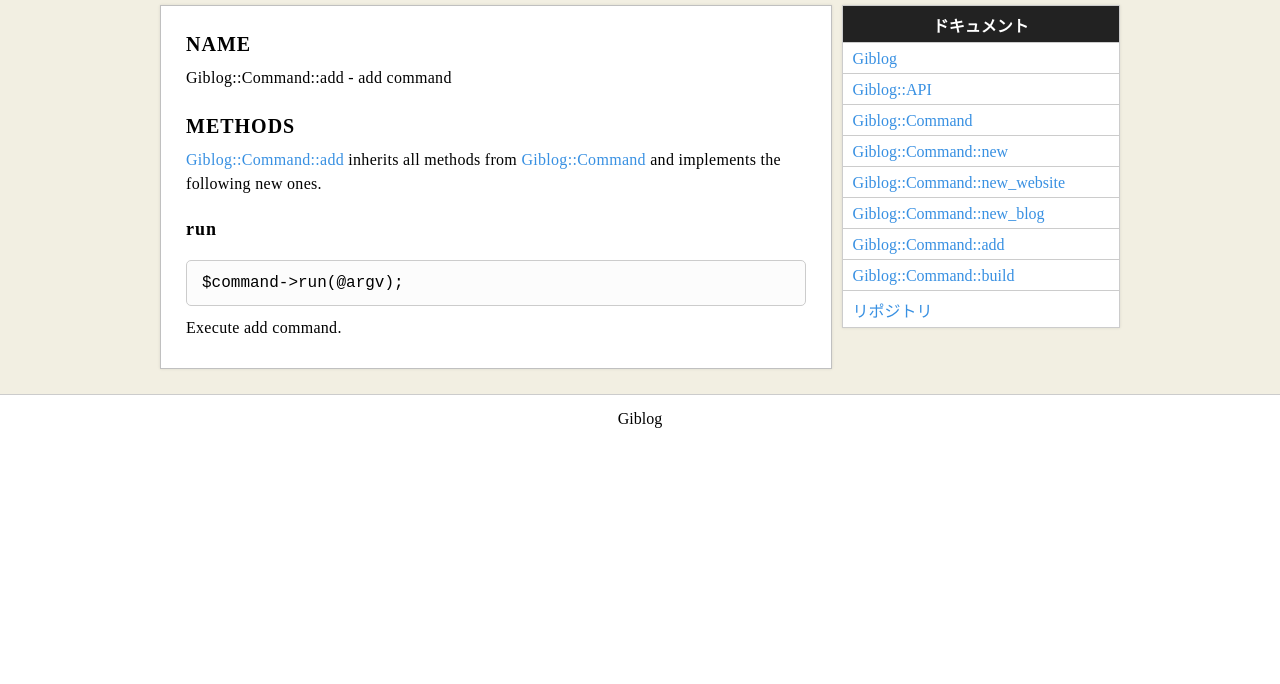
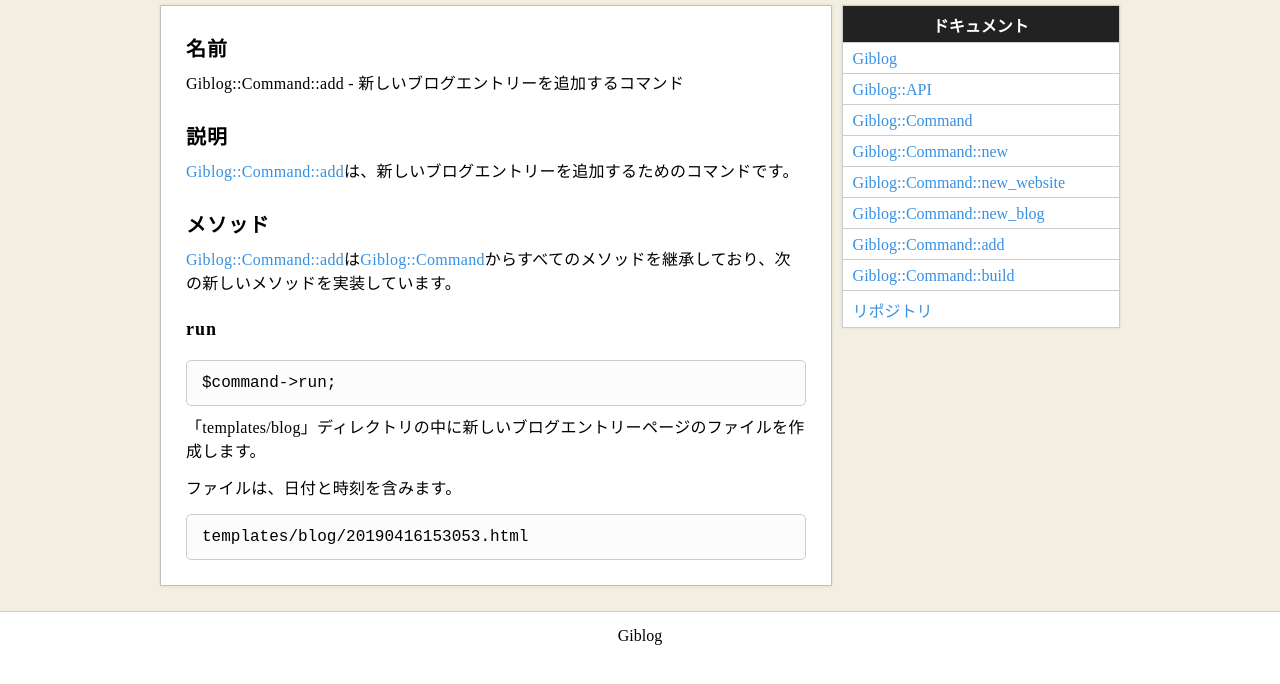
Before and after one commit to yuki-kimoto/Giblog-docjp-public, a plain HTML site: page Giblog/Command/add.html in a window 1280 px wide. Shown: the part 66-750 px from the top of the page. Drawn offline with Linux system fonts and the light colour scheme.

Commit message:
再構築

```diff
--- a/Giblog/Command/add.html
+++ b/Giblog/Command/add.html
@@ -6,6 +6,8 @@
 <meta name="viewport" content="width=device-width,initial-scale=1.0,minimum-scale=1.0">
 <link rel="stylesheet" type="text/css" href="/css/common.css">
 
+<title>Giblog::Command::add - 新しいブログエントリーを追加するコマンド</title>
+<meta name="description" content="L<Giblog::Command::addは、新しいブログエントリーを追加するためのコマンドです。">
   </head>
   <body>
     <div class="container">
@@ -24,19 +26,27 @@
 
   </div>
   <div class="middle">
-    <h1 id="NAME">NAME</h1>
+    <h1 id="">&#x540D;&#x524D;</h1>
 
-<p>Giblog::Command::add - add command</p>
+<p>Giblog::Command::add - &#x65B0;&#x3057;&#x3044;&#x30D6;&#x30ED;&#x30B0;&#x30A8;&#x30F3;&#x30C8;&#x30EA;&#x30FC;&#x3092;&#x8FFD;&#x52A0;&#x3059;&#x308B;&#x30B3;&#x30DE;&#x30F3;&#x30C9;</p>
 
-<h1 id="METHODS">METHODS</h1>
+<h1 id="1">&#x8AAC;&#x660E;</h1>
 
-<p><a href="/Giblog/Command/add.html">Giblog::Command::add</a> inherits all methods from <a href="/Giblog/Command.html">Giblog::Command</a> and implements the following new ones.</p>
+<p><a href="/Giblog/Command/add.html">Giblog::Command::add</a>&#x306F;&#x3001;&#x65B0;&#x3057;&#x3044;&#x30D6;&#x30ED;&#x30B0;&#x30A8;&#x30F3;&#x30C8;&#x30EA;&#x30FC;&#x3092;&#x8FFD;&#x52A0;&#x3059;&#x308B;&#x305F;&#x3081;&#x306E;&#x30B3;&#x30DE;&#x30F3;&#x30C9;&#x3067;&#x3059;&#x3002;</p>
+
+<h1 id="2">&#x30E1;&#x30BD;&#x30C3;&#x30C9;</h1>
+
+<p><a href="/Giblog/Command/add.html">Giblog::Command::add</a>&#x306F;<a href="/Giblog/Command.html">Giblog::Command</a>&#x304B;&#x3089;&#x3059;&#x3079;&#x3066;&#x306E;&#x30E1;&#x30BD;&#x30C3;&#x30C9;&#x3092;&#x7D99;&#x627F;&#x3057;&#x3066;&#x304A;&#x308A;&#x3001;&#x6B21;&#x306E;&#x65B0;&#x3057;&#x3044;&#x30E1;&#x30BD;&#x30C3;&#x30C9;&#x3092;&#x5B9F;&#x88C5;&#x3057;&#x3066;&#x3044;&#x307E;&#x3059;&#x3002;</p>
 
 <h2 id="run">run</h2>
 
-<pre><code>$command-&gt;run(@argv);</code></pre>
+<pre><code>$command-&gt;run;</code></pre>
 
-<p>Execute add command.</p>
+<p>&#x300C;templates/blog&#x300D;&#x30C7;&#x30A3;&#x30EC;&#x30AF;&#x30C8;&#x30EA;&#x306E;&#x4E2D;&#x306B;&#x65B0;&#x3057;&#x3044;&#x30D6;&#x30ED;&#x30B0;&#x30A8;&#x30F3;&#x30C8;&#x30EA;&#x30FC;&#x30DA;&#x30FC;&#x30B8;&#x306E;&#x30D5;&#x30A1;&#x30A4;&#x30EB;&#x3092;&#x4F5C;&#x6210;&#x3057;&#x307E;&#x3059;&#x3002;</p>
+
+<p>&#x30D5;&#x30A1;&#x30A4;&#x30EB;&#x306F;&#x3001;&#x65E5;&#x4ED8;&#x3068;&#x6642;&#x523B;&#x3092;&#x542B;&#x307F;&#x307E;&#x3059;&#x3002;</p>
+
+<pre><code>templates/blog/20190416153053.html</code></pre>
 
 
   </div>
```
Also changed, not shown: Giblog/Command/build.html (+14 -6 lines).
